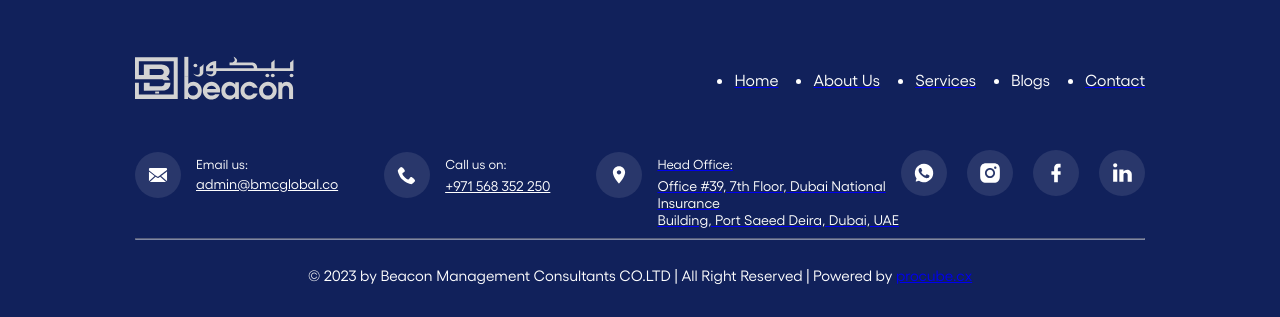
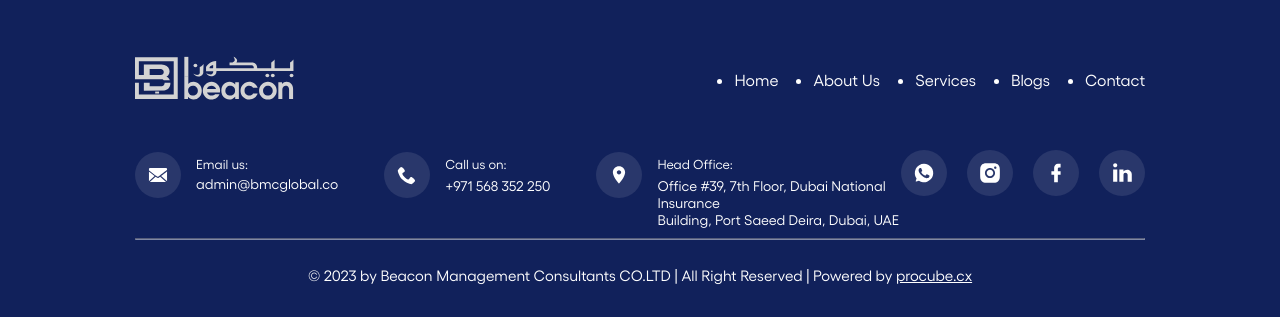
Before and after one commit to lazim-mv/BeaconUAE, a Next.js app: page /pages/Contact in a window 1280 px wide. Shown: the part 1829-2146 px from the top of the page. Built offline with nearby package versions, Linux system fonts and the light colour scheme; a web font is replaced by a local one.

Commit message:
v2.0.18 performanceOptimizationAndLoadingScreen

```diff
--- a/src/app/components/Footer.js
+++ b/src/app/components/Footer.js
@@ -160,7 +160,7 @@ function Footer() {
         <p className="footerCopyRight">
           © 2023 by Beacon Management Consultants CO.LTD | All Right Reserved |
           Powered by{" "}
-          <a href="https://procube.cx/" style={{ textDecoration: "underline" }}>
+          <a href="https://procube.cx/" style={{ textDecoration: "underline",color:'#fff' }}>
             procube.cx
           </a>
         </p>
--- a/src/app/components/MobileHeader.js
+++ b/src/app/components/MobileHeader.js
@@ -81,7 +81,7 @@ function MobileHeader() {
 
         </Logo>
         </a>
-        <ToggleButton onClick={toggleMenu}>
+        <ToggleButton onClick={toggleMenu} style={{width:'40px'}}>
           {isMenuOpen ? (
             <svg
               xmlns="http://www.w3.org/2000/svg"
--- a/src/app/globals.css
+++ b/src/app/globals.css
@@ -70,6 +70,10 @@ p {
   font-weight: 400;
   line-height: 140%;
   color: #58595B;
+}
+
+a{
+  text-decoration: none;
 }
 
 li{
@@ -276,7 +280,7 @@ li{
   width: 100%;
   height: auto;
   object-fit: cover;
-  /* width: 669px !important; */
+  width: 669px !important;
   margin-left: auto;
   margin-right: 100px;
   margin-top: 50px;
@@ -1908,6 +1912,7 @@ li{
   .hImage{
     display: flex;
     margin-top: 500px;
+    height: 90vw !important;
     /* display: none; */
   }
 
```
